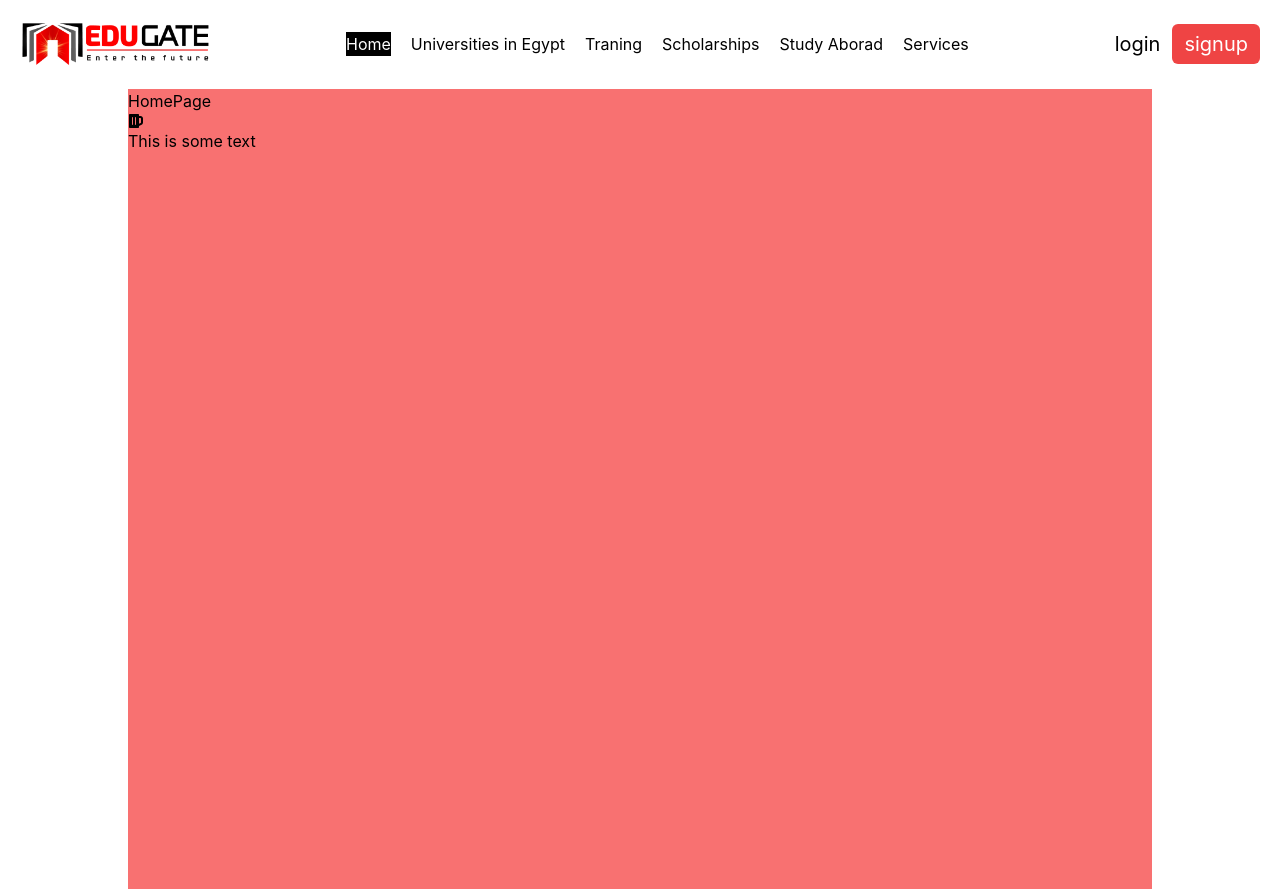
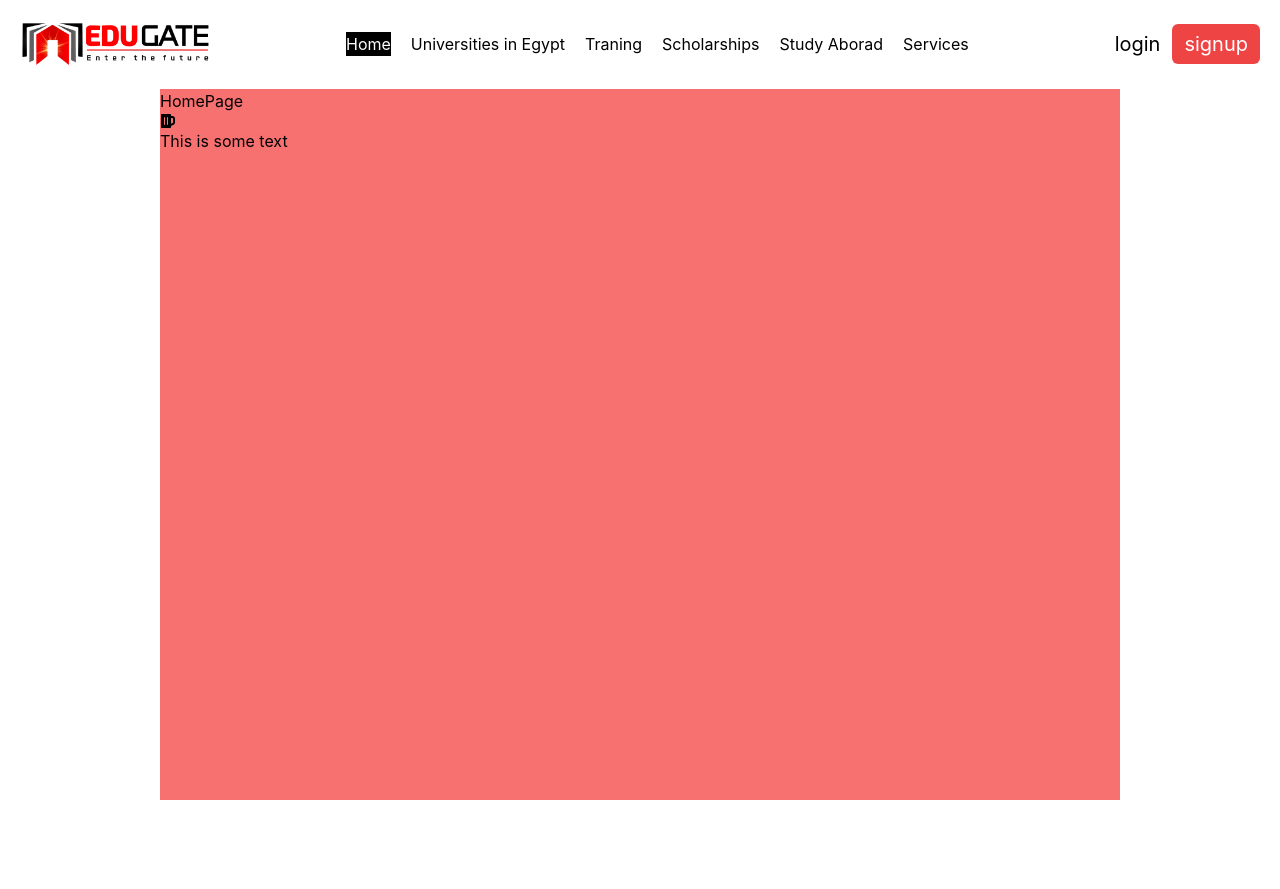
Before and after one commit to AbdalrahmanHafez/Edugate-platform, a React (Create React App) app: page / in a window 1280 px wide. After the commit the page ends 800 px from the top, so only its background shows below. Built offline with nearby package versions, Linux system fonts and the light colour scheme.

Commit message:
sticky nav, correct height of container

```diff
--- a/src/Pages/Home.js
+++ b/src/Pages/Home.js
@@ -46,8 +46,8 @@ function Home() {
 const astyles = `text-grey`;
 
 const styles = {
-  container: "max-w-screen-lg mx-auto h-full bg-red-400",
-  nav: "flex flex-row bg-white items-center content-between",
+  container: "max-w-screen-lg mx-auto w-9/12 bg-red-400 grow",
+  nav: "flex flex-row bg-white items-center content-between sticky top-0",
   navbuttons: "mx-auto flex space-x-5",
   logo: "ml-5 w-32 md:w-48",
   login: "no-underline text-xl text-black px-3 py-2",
@@ -56,4 +56,5 @@ const styles = {
   btnActive: "text-white bg-black",
 };
 
+// https://stackoverflow.com/questions/66614875/how-can-i-enable-tailwind-intellisense-outside-of-classname
 export default Home;
--- a/src/index.css
+++ b/src/index.css
@@ -6,6 +6,8 @@ html, body, #root {
   box-sizing: border-box;
   margin:0;
   padding: 0;
+  display:flex;
+  flex-direction: column;
   width: 100%;
   height: 100%;
   font-family: -apple-system, BlinkMacSystemFont, 'Segoe UI', 'Roboto', 'Oxygen',
```
